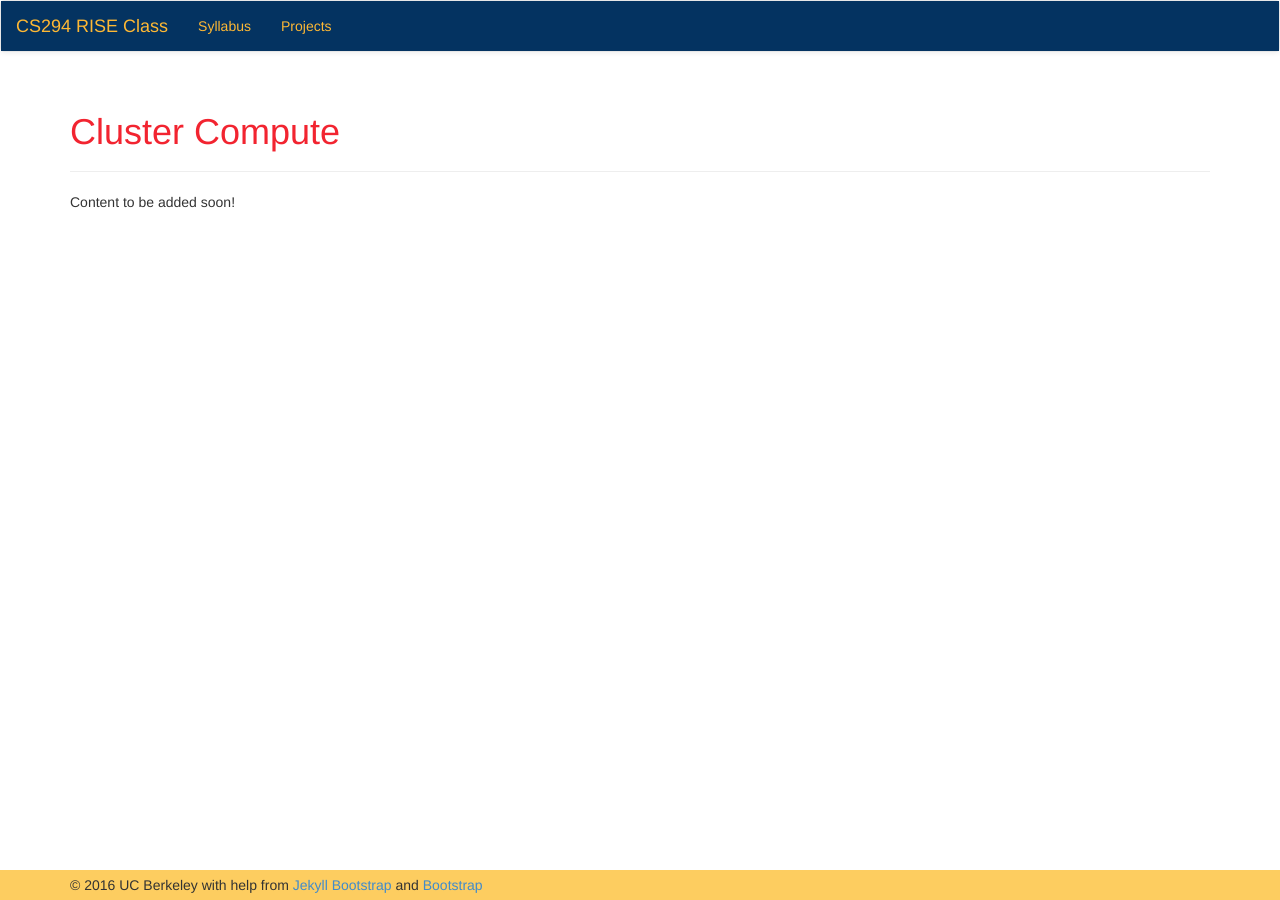
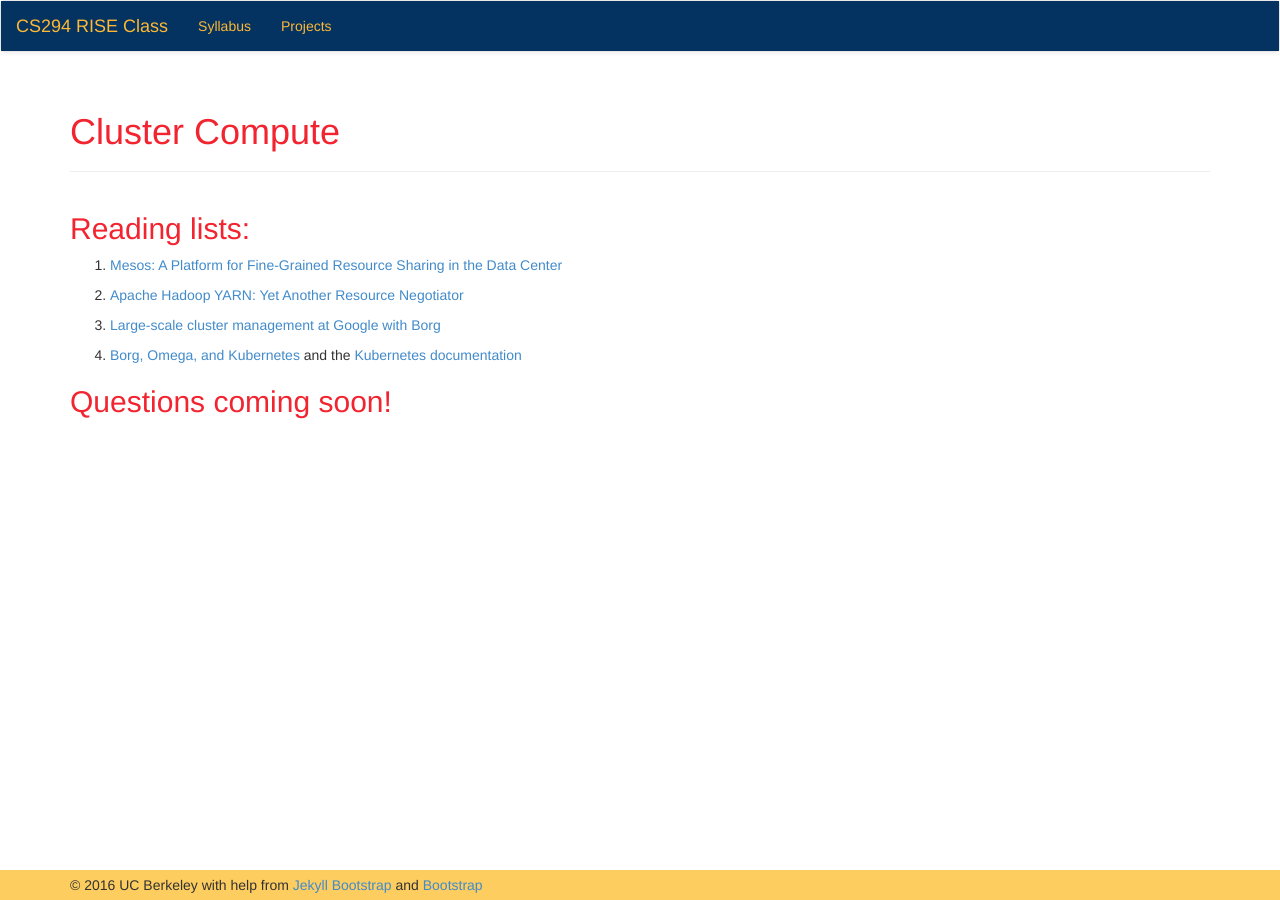
Before and after one commit to ucbrise/cs294-rise-fa16, a Jekyll site: the page built from cluster_compute.md, in a window 1280 px wide. Built offline with Jekyll 4.4.1, drawn with Linux system fonts in a browser that asks for light colours; nearby versions of some CDN libraries.

Commit message:
adding cluster compute reading assignments

```diff
--- a/cluster_compute.md
+++ b/cluster_compute.md
@@ -5,7 +5,18 @@ description: "Cluster Compute"
 use_math: true
 ---
 
-Content to be added soon!
+## Reading lists:
+
+1. [Mesos: A Platform for Fine-Grained Resource Sharing in the Data Center](https://www.cs.berkeley.edu/~alig/papers/mesos.pdf)
+
+1. [Apache Hadoop YARN: Yet Another Resource Negotiator](http://www.socc2013.org/home/program/a5-vavilapalli.pdf?attredirects=0)
+
+1. [Large-scale cluster management at Google with Borg](http://static.googleusercontent.com/media/research.google.com/en//pubs/archive/43438.pdf)
+
+1. [Borg, Omega, and Kubernetes](http://static.googleusercontent.com/media/research.google.com/en//pubs/archive/44843.pdf) and the [Kubernetes documentation](http://kubernetes.io/docs/)
+
+## Questions coming soon!
+
 
 <!--
 ![ML-Lifecycle](assets/images/ml-lifecycle.jpg){:width="400px"}
```
